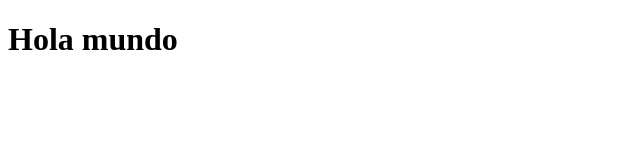
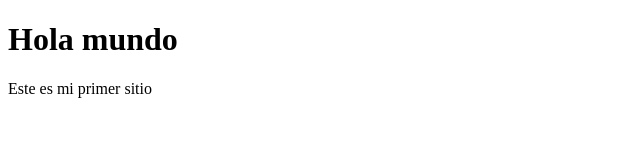
Before and after one commit to mauricio-chavez/mi-primer-sitio-git, a plain HTML site: page index.html in a window 1280 px wide. Shown: the whole page, without its empty margins (0-640 px from the left). Drawn offline with Linux system fonts and the light colour scheme.

Commit message:
Añadí un subtítulo

```diff
--- a/index.html
+++ b/index.html
@@ -7,6 +7,7 @@
   </head>
   <body>
     <h1>Hola mundo</h1>
+    <p>Este es mi primer sitio</p>
     <script src="app.js"></script>
   </body>
 </html>
```
